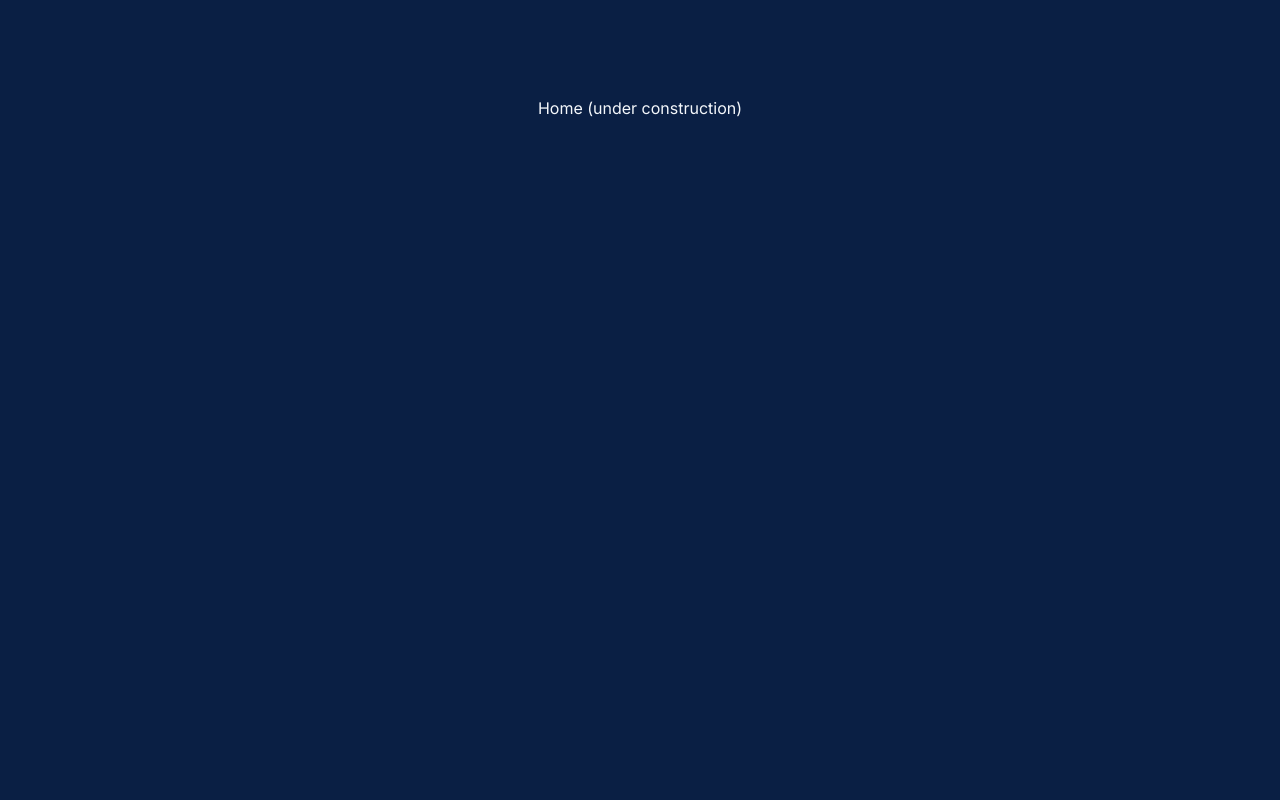
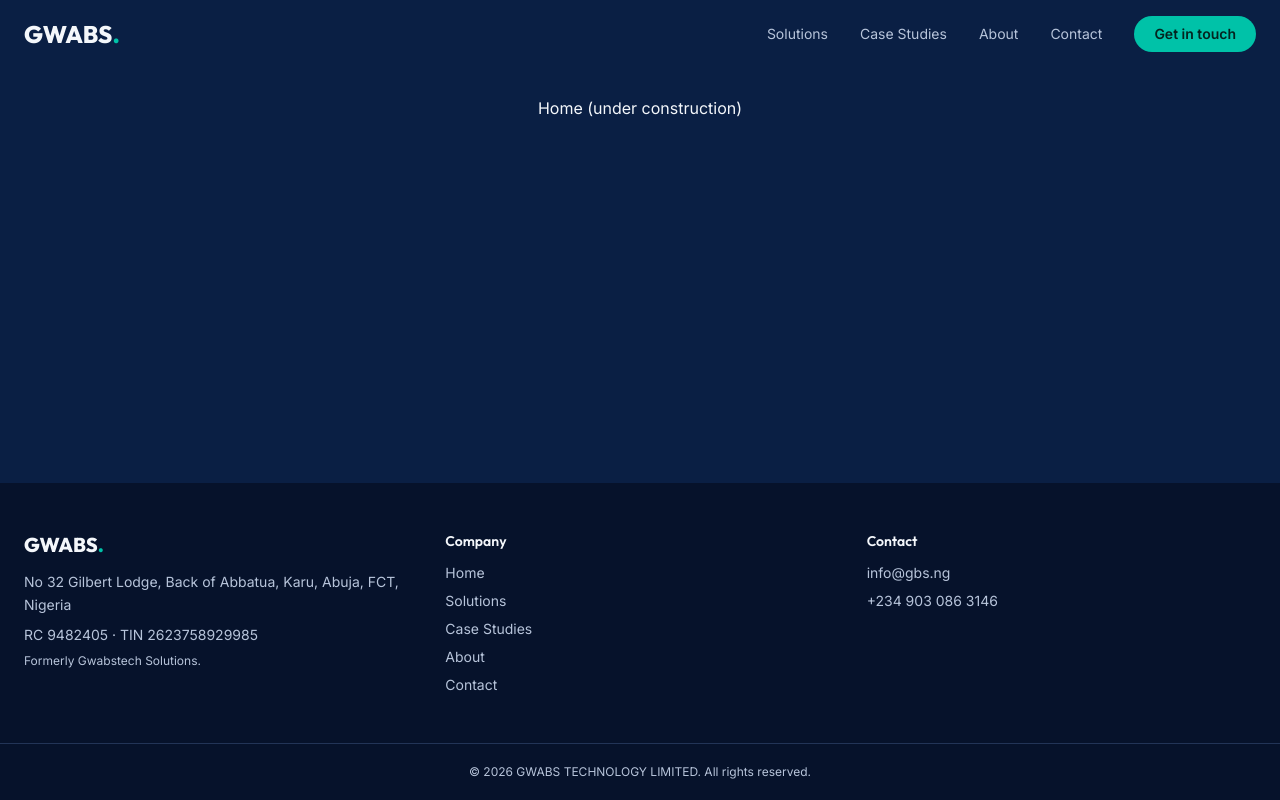
Before and after one commit to gwabstech/My-Portfolio, a React (Vite) app: page / in a window 1280 px wide. Built offline with nearby package versions, Linux system fonts and the light colour scheme.

Commit message:
feat: add Footer and wire layout shell

```diff
--- a/src/App.jsx
+++ b/src/App.jsx
@@ -1,9 +1,14 @@
-import { Outlet } from 'react-router-dom'
+import { Outlet, ScrollRestoration } from 'react-router-dom'
+import Nav from './components/Nav.jsx'
+import Footer from './components/Footer.jsx'
 
 export default function App() {
   return (
-    <div className="min-h-screen bg-navy">
-      <Outlet />
+    <div className="min-h-screen flex flex-col bg-navy">
+      <Nav />
+      <div className="flex-1"><Outlet /></div>
+      <Footer />
+      <ScrollRestoration />
     </div>
   )
 }
--- /dev/null
+++ b/src/components/Footer.jsx
@@ -0,0 +1,33 @@
+import { Link } from 'react-router-dom'
+import { company, navLinks } from '../data/company.js'
+
+export default function Footer() {
+  return (
+    <footer className="bg-navy-deep text-slate text-sm">
+      <div className="container mx-auto px-6 py-12 grid grid-cols-1 md:grid-cols-3 gap-8">
+        <div>
+          <div className="text-xl font-extrabold text-offwhite font-outfit">GWABS<span className="text-teal">.</span></div>
+          <p className="mt-3 leading-relaxed">{company.address}</p>
+          <p className="mt-2">RC {company.rc} · TIN {company.tin}</p>
+          <p className="mt-2 text-xs">Formerly {company.formerName}.</p>
+        </div>
+        <div>
+          <h4 className="text-offwhite font-semibold mb-3">Company</h4>
+          <ul className="space-y-2">
+            {navLinks.map(l => (
+              <li key={l.to}><Link to={l.to} className="hover:text-teal">{l.label}</Link></li>
+            ))}
+          </ul>
+        </div>
+        <div>
+          <h4 className="text-offwhite font-semibold mb-3">Contact</h4>
+          <p><a href={`mailto:${company.email}`} className="hover:text-teal">{company.email}</a></p>
+          <p className="mt-2"><a href={`tel:${company.phone.replace(/\s/g, '')}`} className="hover:text-teal">{company.phone}</a></p>
+        </div>
+      </div>
+      <div className="border-t border-surface-border py-5 text-center text-xs">
+        © {new Date().getFullYear()} {company.legalName}. All rights reserved.
+      </div>
+    </footer>
+  )
+}
```
Also changed, not shown: 1 other file (tests, documents, lock files or other folders).
